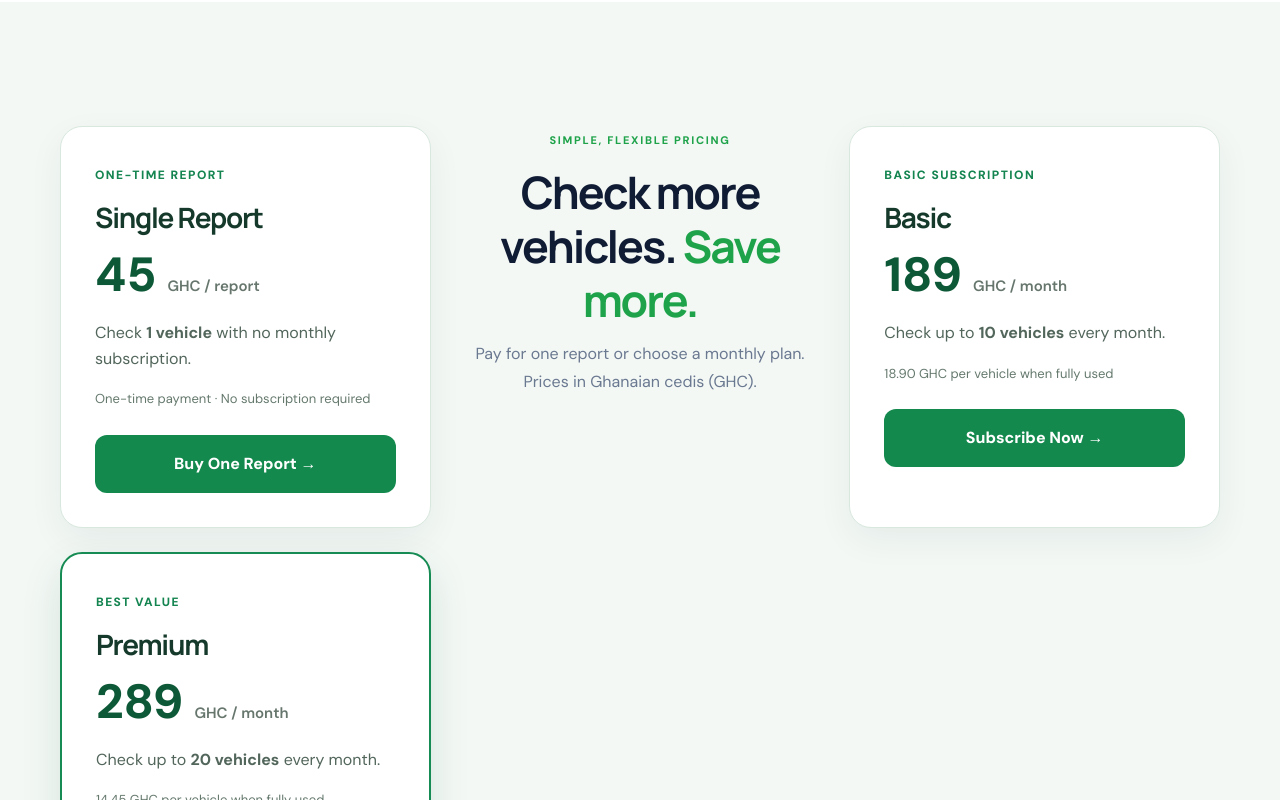
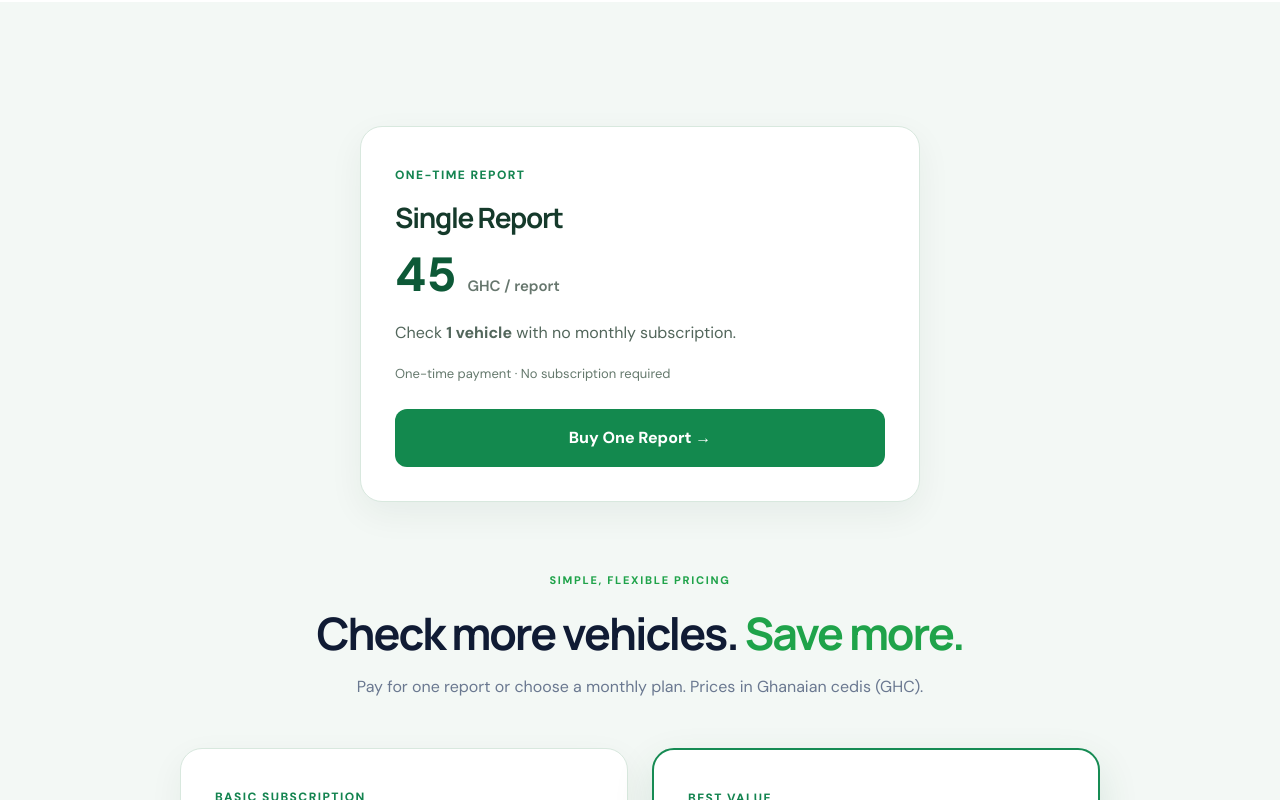
Before and after one commit to tekkoplex-lgtm/checkyourvinnumber, a React (Vite) app: page / in a window 1280 px wide. Shown: the part 1640-2440 px from the top of the page. Built offline with nearby package versions, Linux system fonts and the light colour scheme.

Commit message:
style: stack single report above subscription pricing

```diff
--- a/src/vin-app.css
+++ b/src/vin-app.css
@@ -129,3 +129,9 @@
 .vin-pricing-note{margin:22px auto 0;color:#63766a;font-size:13px}
 @media(max-width:960px) and (min-width:681px){.vin-pricing-grid{grid-template-columns:repeat(2,minmax(0,1fr))}}
 @media(max-width:680px){.vin-pricing{padding:56px 18px}.vin-pricing-grid{grid-template-columns:1fr;gap:16px}.vin-pricing-card{padding:26px}.vin-plan-price{font-size:40px}}
+
+/* Single report first; subscription headline and plans follow */
+.vin-pricing-grid{max-width:920px;grid-template-columns:repeat(2,minmax(0,1fr));align-items:stretch}
+.vin-pricing-grid>.vin-pricing-card:first-child{grid-column:1/-1;width:100%;max-width:560px;justify-self:center}
+.vin-pricing-grid>.vin-section-intro{grid-column:1/-1;margin:40px auto 8px;text-align:center;width:100%}
+@media(max-width:680px){.vin-pricing-grid{grid-template-columns:1fr}.vin-pricing-grid>.vin-section-intro{margin:30px auto 4px}.vin-pricing-grid>.vin-pricing-card:first-child{max-width:none}}
```
